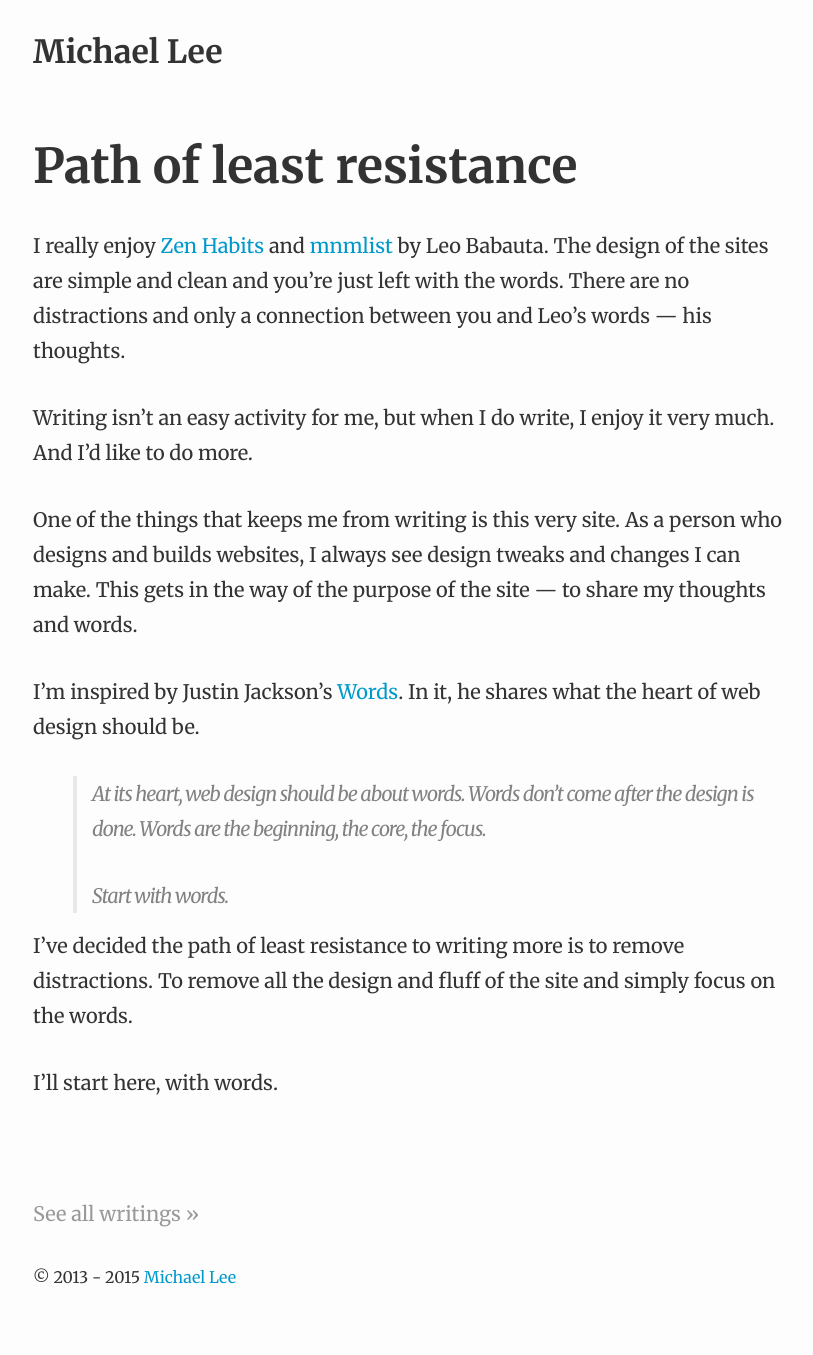
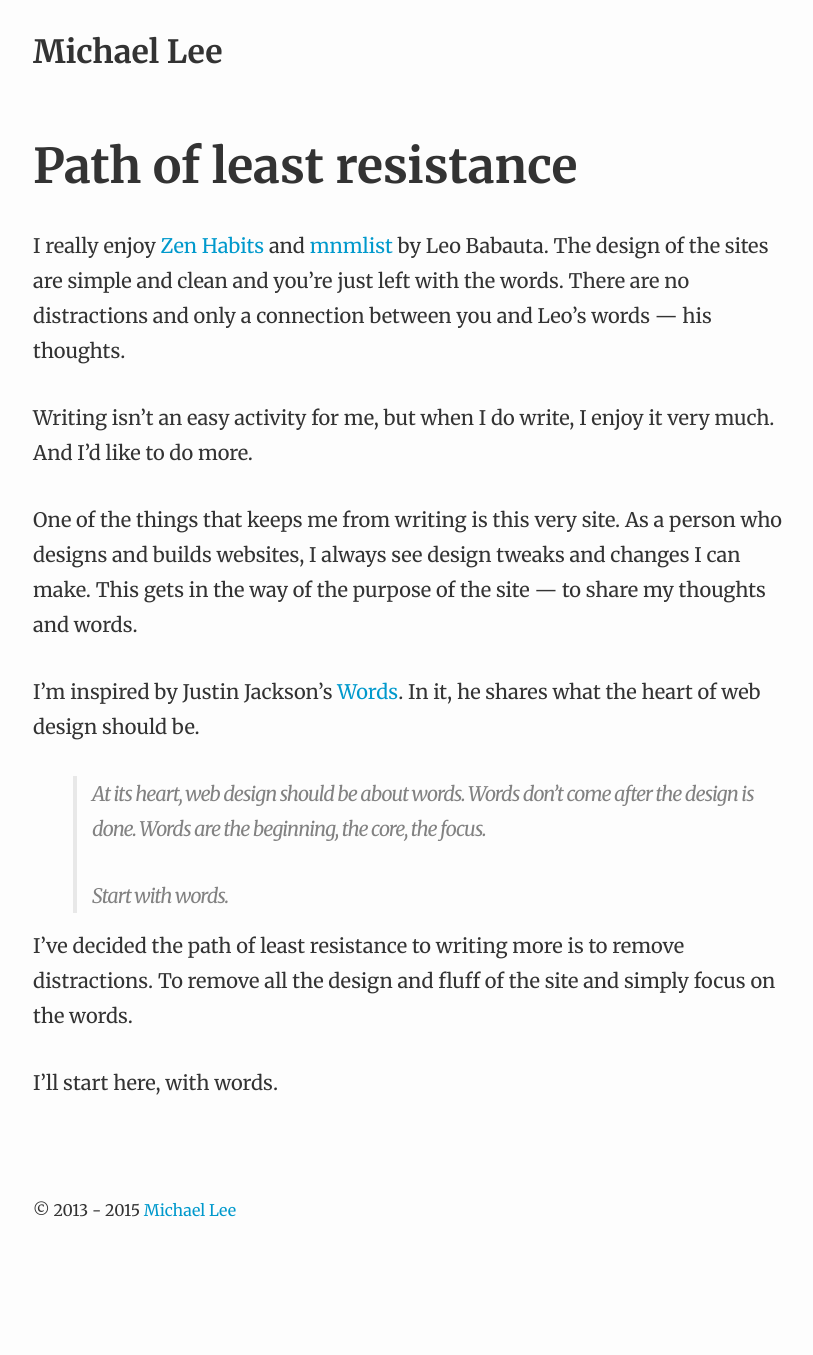
Before and after one commit to michaellee/old-michaelsoolee.com, a Jekyll site: the page built from index.html, in a window 1280 px wide. Shown: the whole page, without its empty margins (223-1036 px from the left). Built offline with Jekyll 4.4.1, drawn with Linux system fonts in a browser that asks for light colours; the list of posts is cut into pages by our own code; after the commit the page ends 1288 px from its top, so only the background shows below that.

Commit message:
Index: tweaks

```diff
--- a/index.html
+++ b/index.html
@@ -15,6 +15,6 @@
     </article>
     {% endfor %}
 
-  <p><a href="" class="gray">See all writings &raquo;</a></p>
+  <!-- <p><a href="" class="gray">See all writings &raquo;</a></p> -->
 
   <!-- <p class="rss-subscribe">subscribe <a href="{{ "/feed.xml" | prepend: site.baseurl }}">via RSS</a></p> -->
```
